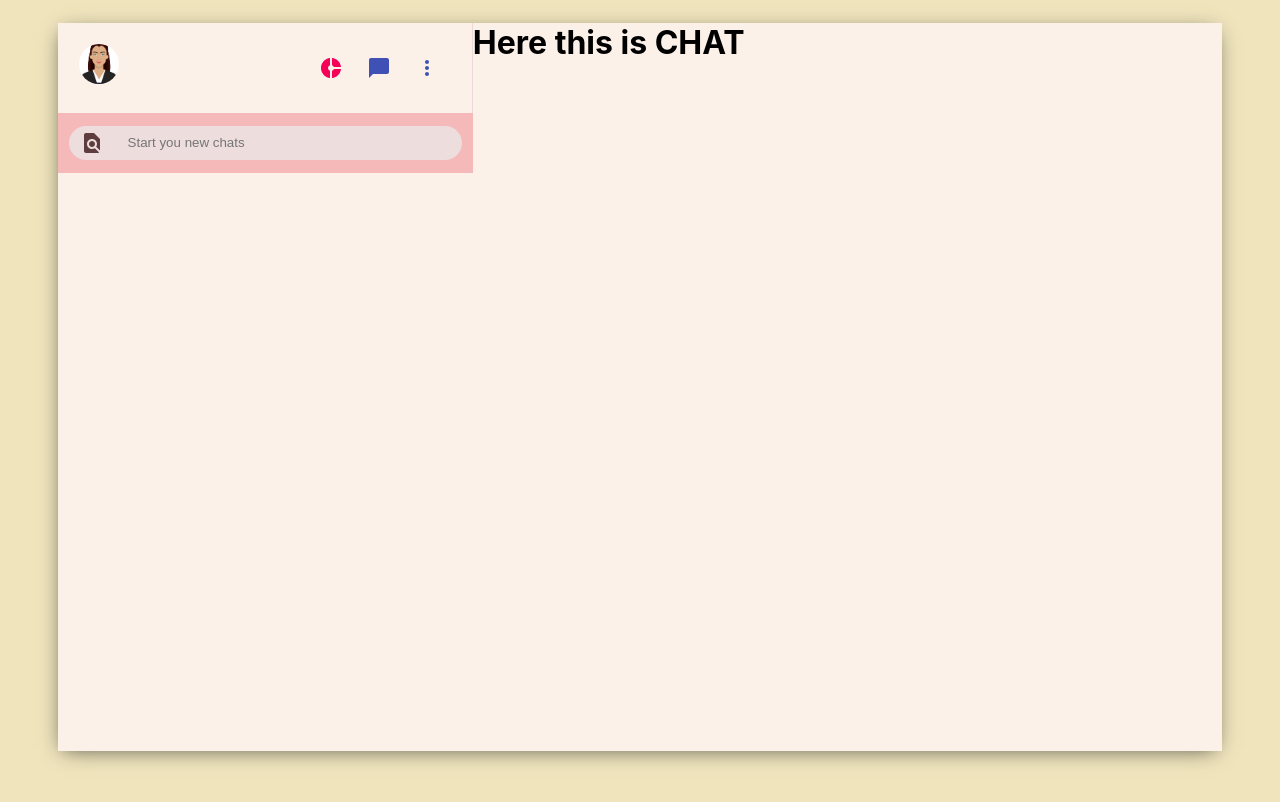
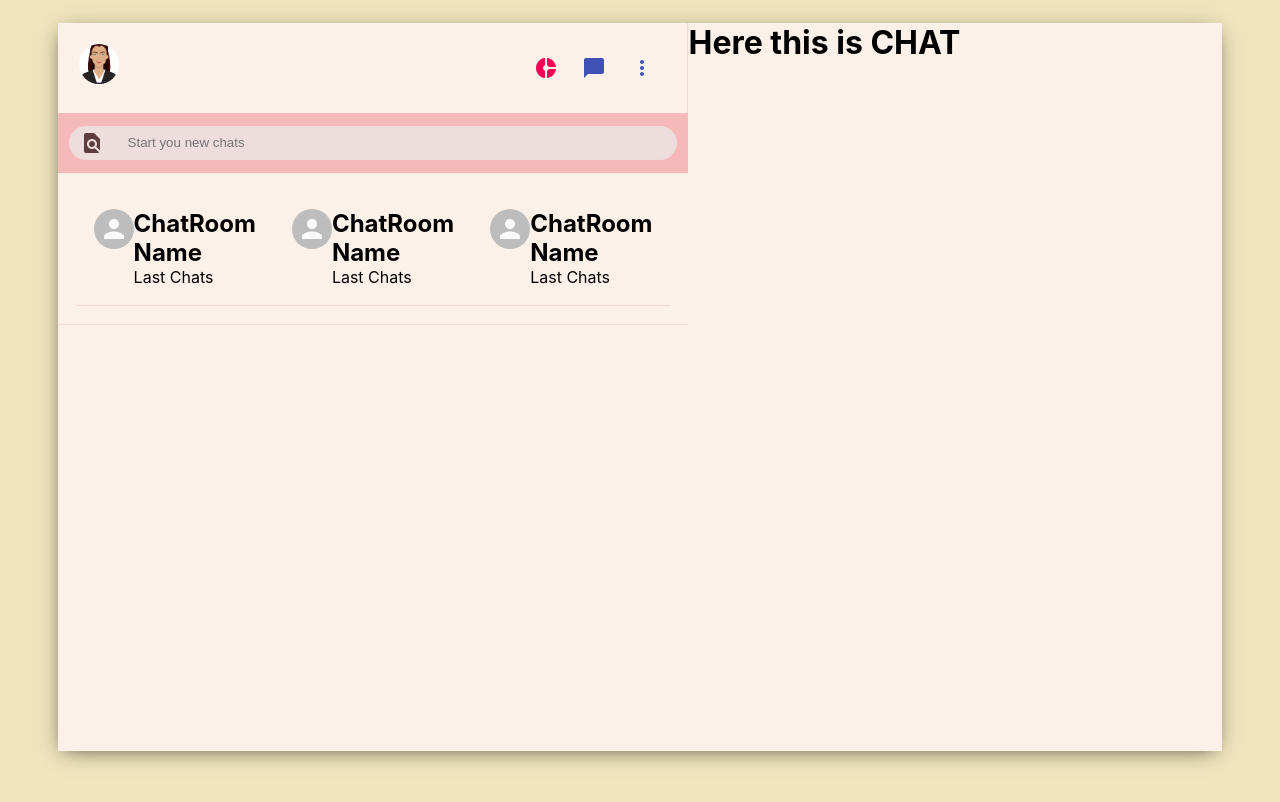
Before and after one commit to codershona/project-mern-chat-application, a React (Create React App) app in the folder mates_app_frontend/: page / in a window 1280 px wide. Shown: the top 802 px of the page. Built offline with nearby package versions, Linux system fonts and the light colour scheme.

Commit message:
working on sidebar chatlists and using material ui and styling the components

```diff
--- a/mates_app_frontend/src/Sidebar.js
+++ b/mates_app_frontend/src/Sidebar.js
@@ -1,5 +1,6 @@
 import React from 'react';
 import "./Sidebar.css";
+import SidebarChats from "./SidebarChats";
 import FindInPageIcon from '@material-ui/icons/FindInPage';
 import MoreVertIcon from '@material-ui/icons/MoreVert';
 import DonutSmallIcon from '@material-ui/icons/DonutSmall';
@@ -30,6 +31,12 @@ function Sidebar() {
                    <input placeholder="Start you new chats" type="text" />
                </div>
             </div>
+
+           <div className="sidebar_ChatLists">
+               <SidebarChats />
+               <SidebarChats />
+               <SidebarChats />
+           </div>
         </div>
     );
 }
--- /dev/null
+++ b/mates_app_frontend/src/SidebarChats.css
@@ -0,0 +1,6 @@
+.sidebar_ChatLists {
+    display: flex;
+    padding: 18px;
+    cursor: pointer;
+    border-bottom: 1px solid #fbd7d7;
+}
--- /dev/null
+++ b/mates_app_frontend/src/SidebarChats.js
@@ -0,0 +1,17 @@
+import React from 'react'
+import './SidebarChats.css'
+import { Avatar } from '@material-ui/core'
+
+function SidebarChats() {
+    return (
+        <div className="sidebar_ChatLists">
+          <Avatar />
+          <div className="sidebarChats_info">
+              <h2>ChatRoom Name</h2>
+              <p>Last Chats</p>
+          </div>
+        </div>
+    );
+}
+
+export default SidebarChats
```
